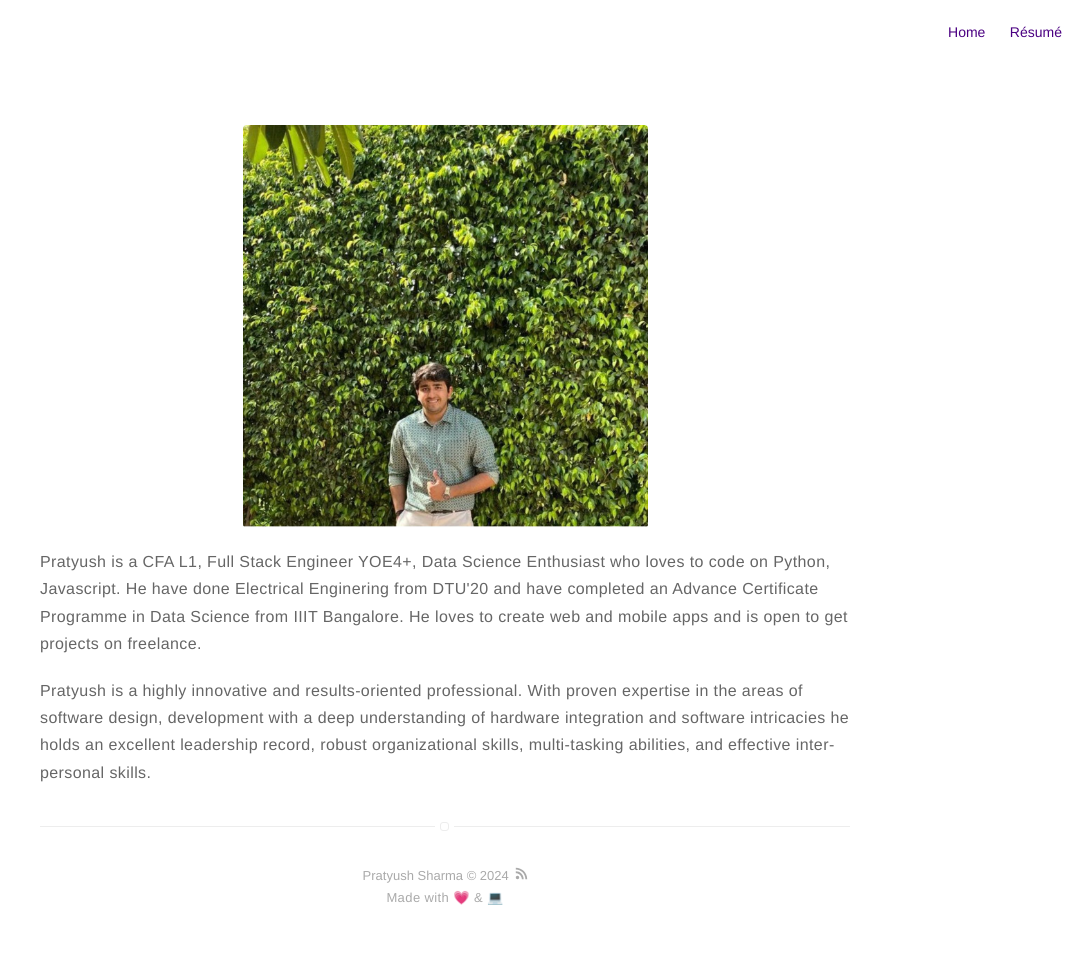
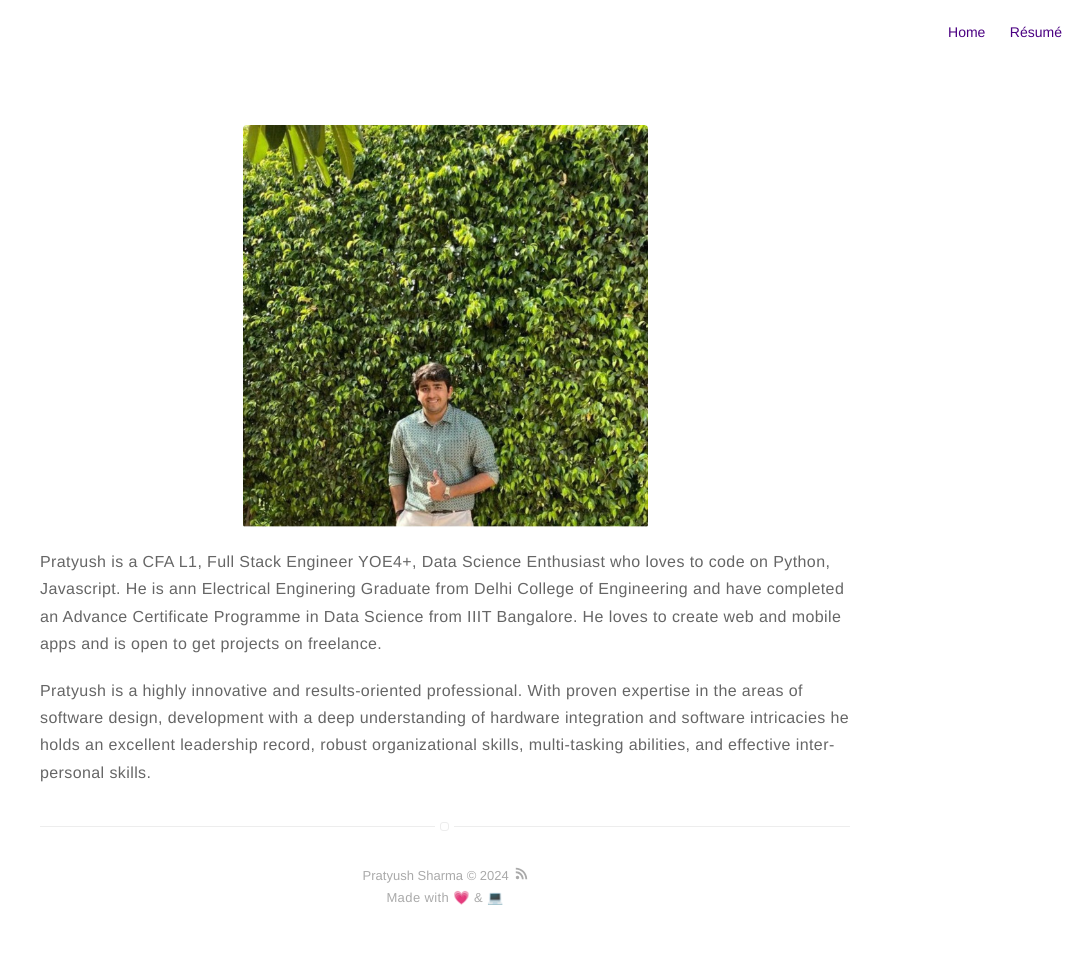
Before and after one commit to Pratyuxh/Pratyuxh.github.io, a Jekyll site: the page built from about.md, in a window 1280 px wide. Shown: the whole page, without its empty margins (195-1280 px from the left). Built offline with Jekyll 4.4.1, drawn with Linux system fonts in a browser that asks for light colours.

```diff
--- a/about.md
+++ b/about.md
@@ -5,7 +5,7 @@ layout: page
 ![Profile Image]({% if site.external-image %}{{ site.picture }}{% else %}{{ site.url }}/{{ site.picture }}{% endif %})
 
 <p>
-Pratyush is a CFA L1, Full Stack Engineer YOE4+, Data Science Enthusiast who loves to code on Python, Javascript. He have done Electrical Enginering from DTU'20 and have completed an Advance Certificate Programme in Data Science from IIIT Bangalore. He loves to create web and mobile apps and is open to get projects on freelance.
+Pratyush is a CFA L1, Full Stack Engineer YOE4+, Data Science Enthusiast who loves to code on Python, Javascript. He is ann Electrical Enginering Graduate from Delhi College of Engineering and have completed an Advance Certificate Programme in Data Science from IIIT Bangalore. He loves to create web and mobile apps and is open to get projects on freelance.
 </p>
 
 <p>
```
